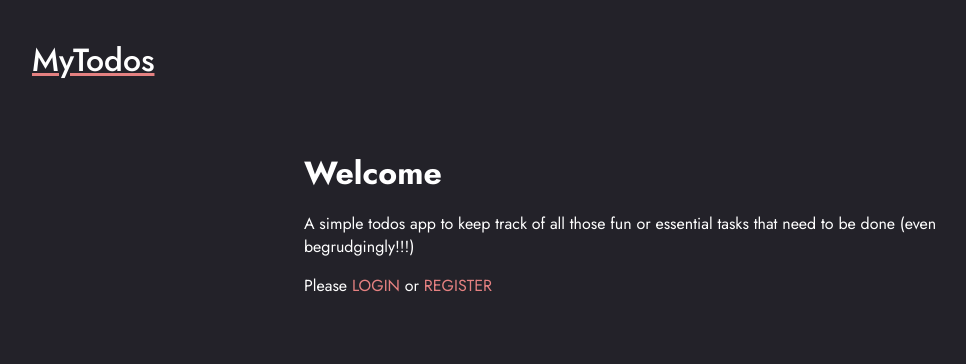
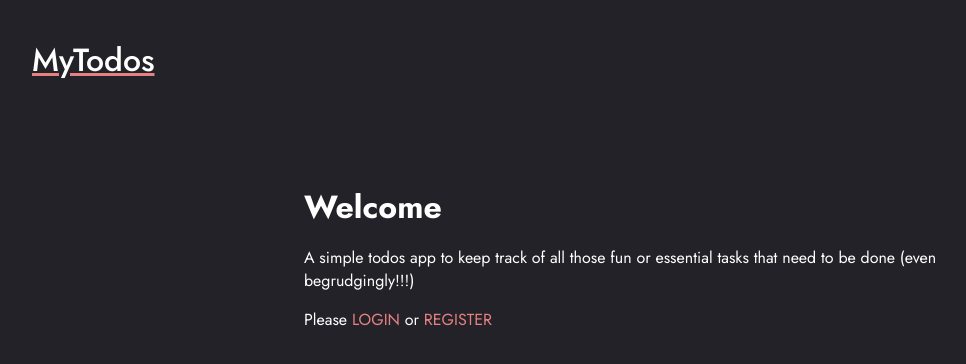
Before and after one commit to tonylubin/todos-app, a React (Create React App) app: page / in a window 1280 px wide. Shown: the top 364 px of the page, without its empty margins (16-982 px from the left). Built offline with nearby package versions, Linux system fonts and the light colour scheme.

Commit message:
padding change

```diff
--- a/src/Components/Main/Main.module.scss
+++ b/src/Components/Main/Main.module.scss
@@ -1,7 +1,7 @@
 .mainPage {
     height: 85vh;
     width: 50vw;
-    margin: 30px auto;
+    margin: 4rem auto;
     text-align: start;
 }
 
```
